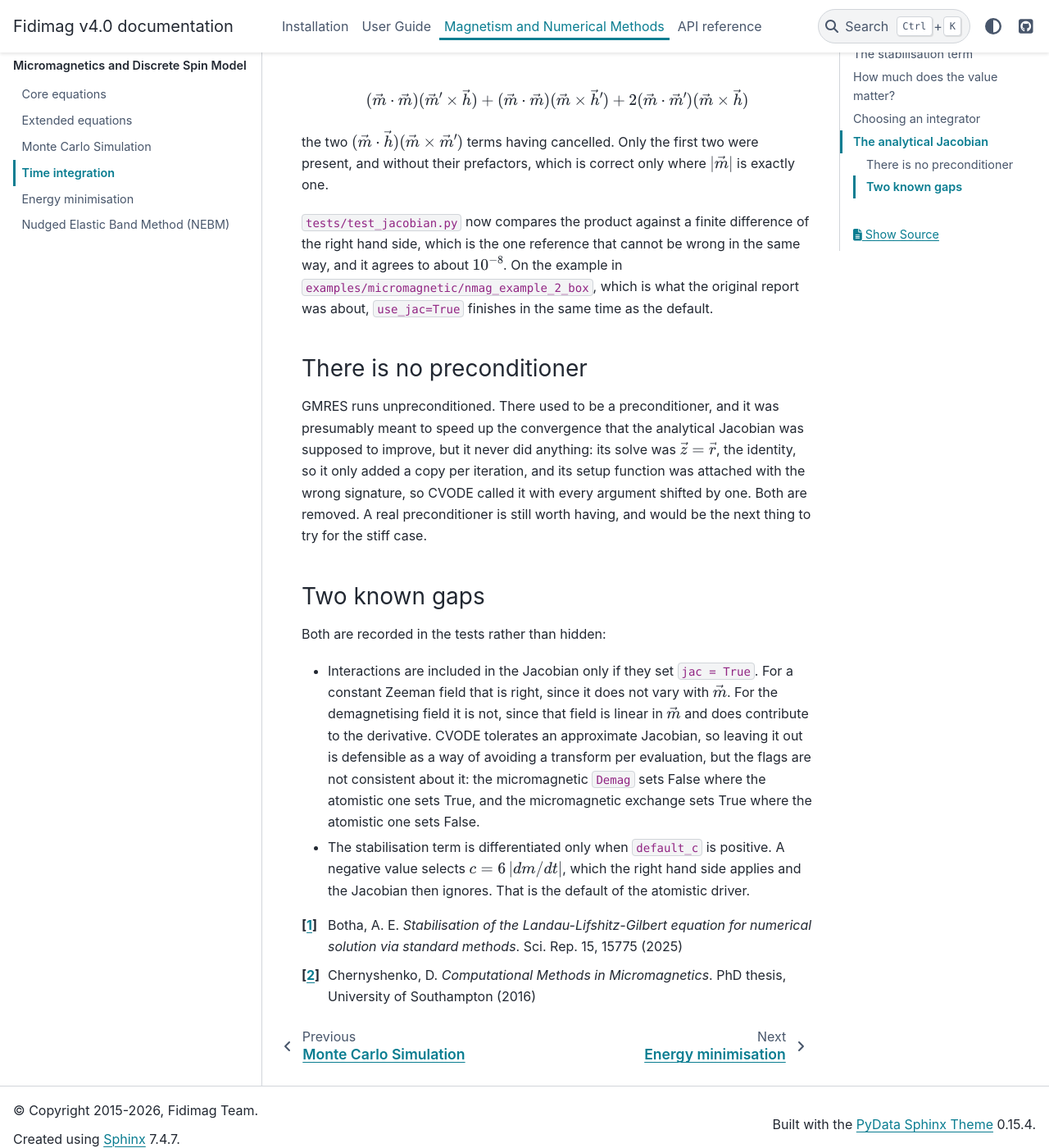
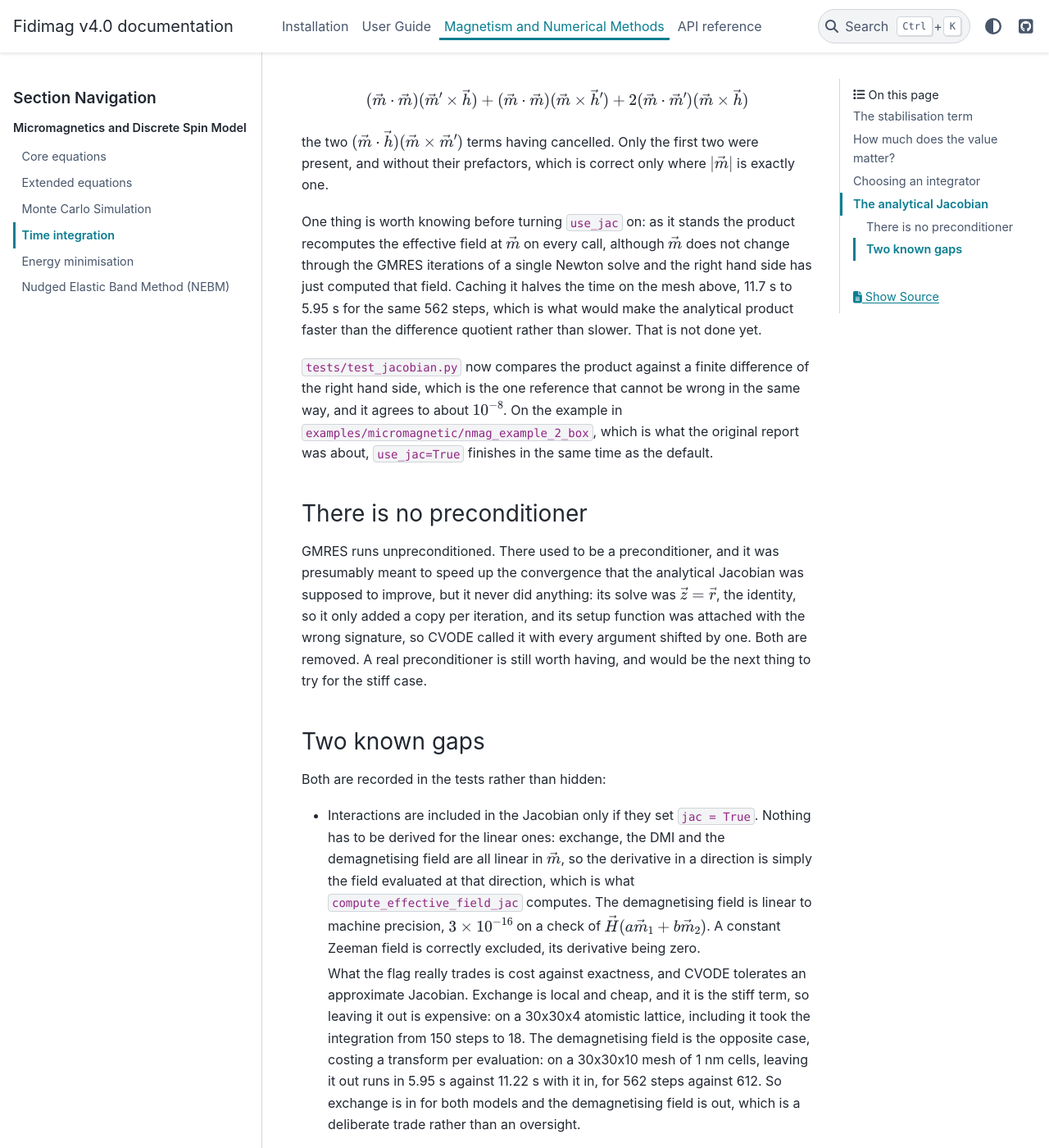
Before and after one commit to computationalmodelling/fidimag, a Sphinx documentation site: the page built from doc/physics_num_methods/time_integration.rst, in a window 1280 px wide and 1400 px high, scrolled down 4980 px. Shown: the whole window at 82% size. Built offline with Sphinx 7.4.7 and the PyData theme 0.15.4, drawn with Linux system fonts in a browser that asks for light colours; pages that are not in the unit, such as notebooks, are missing from menus.

Commit message:
jac: include the atomistic exchange
Exchange is linear and local, so the Jacobian is exact. 150 -> 18 steps
on a 30x30x4 lattice.

Co-Authored-By: Claude Opus 5 <noreply@anthropic.com>

```diff
--- a/doc/physics_num_methods/time_integration.rst
+++ b/doc/physics_num_methods/time_integration.rst
@@ -230,6 +230,14 @@ the two :math:`(\vec{m}\cdot\vec{h})(\vec{m}\times\vec{m}')` terms having
 cancelled. Only the first two were present, and without their prefactors,
 which is correct only where :math:`|\vec{m}|` is exactly one.
 
+One thing is worth knowing before turning ``use_jac`` on: as it stands the
+product recomputes the effective field at :math:`\vec{m}` on every call,
+although :math:`\vec{m}` does not change through the GMRES iterations of a
+single Newton solve and the right hand side has just computed that field.
+Caching it halves the time on the mesh above, 11.7 s to 5.95 s for the same
+562 steps, which is what would make the analytical product faster than the
+difference quotient rather than slower. That is not done yet.
+
 ``tests/test_jacobian.py`` now compares the product against a finite
 difference of the right hand side, which is the one reference that cannot be
 wrong in the same way, and it agrees to about :math:`10^{-8}`. On the example
@@ -254,14 +262,23 @@ Two known gaps
 Both are recorded in the tests rather than hidden:
 
 - Interactions are included in the Jacobian only if they set ``jac = True``.
-  For a constant Zeeman field that is right, since it does not vary with
-  :math:`\vec{m}`. For the demagnetising field it is not, since that field is
-  linear in :math:`\vec{m}` and does contribute to the derivative. CVODE
-  tolerates an approximate Jacobian, so leaving it out is defensible as a way
-  of avoiding a transform per evaluation, but the flags are not consistent
-  about it: the micromagnetic ``Demag`` sets False where the atomistic one
-  sets True, and the micromagnetic exchange sets True where the atomistic one
-  sets False.
+  Nothing has to be derived for the linear ones: exchange, the DMI and the
+  demagnetising field are all linear in :math:`\vec{m}`, so the derivative in
+  a direction is simply the field evaluated at that direction, which is what
+  ``compute_effective_field_jac`` computes. The demagnetising field is linear
+  to machine precision, :math:`3\times10^{-16}` on a check of
+  :math:`\vec{H}(a\vec{m}_1 + b\vec{m}_2)`. A constant Zeeman field is
+  correctly excluded, its derivative being zero.
+
+  What the flag really trades is cost against exactness, and CVODE tolerates
+  an approximate Jacobian. Exchange is local and cheap, and it is the stiff
+  term, so leaving it out is expensive: on a 30x30x4 atomistic lattice,
+  including it took the integration from 150 steps to 18. The demagnetising
+  field is the opposite case, costing a transform per evaluation: on a
+  30x30x10 mesh of 1 nm cells, leaving it out runs in 5.95 s against 11.22 s
+  with it in, for 562 steps against 612. So exchange is in for both models
+  and the demagnetising field is out, which is a deliberate trade rather than
+  an oversight.
 - The stabilisation term is differentiated only when ``default_c`` is
   positive. A negative value selects :math:`c = 6\,|dm/dt|`, which the right
   hand side applies and the Jacobian then ignores. That is the default of the
```
Also changed, not shown: CHANGELOG.md (+13 -4 lines), 2 other files.
